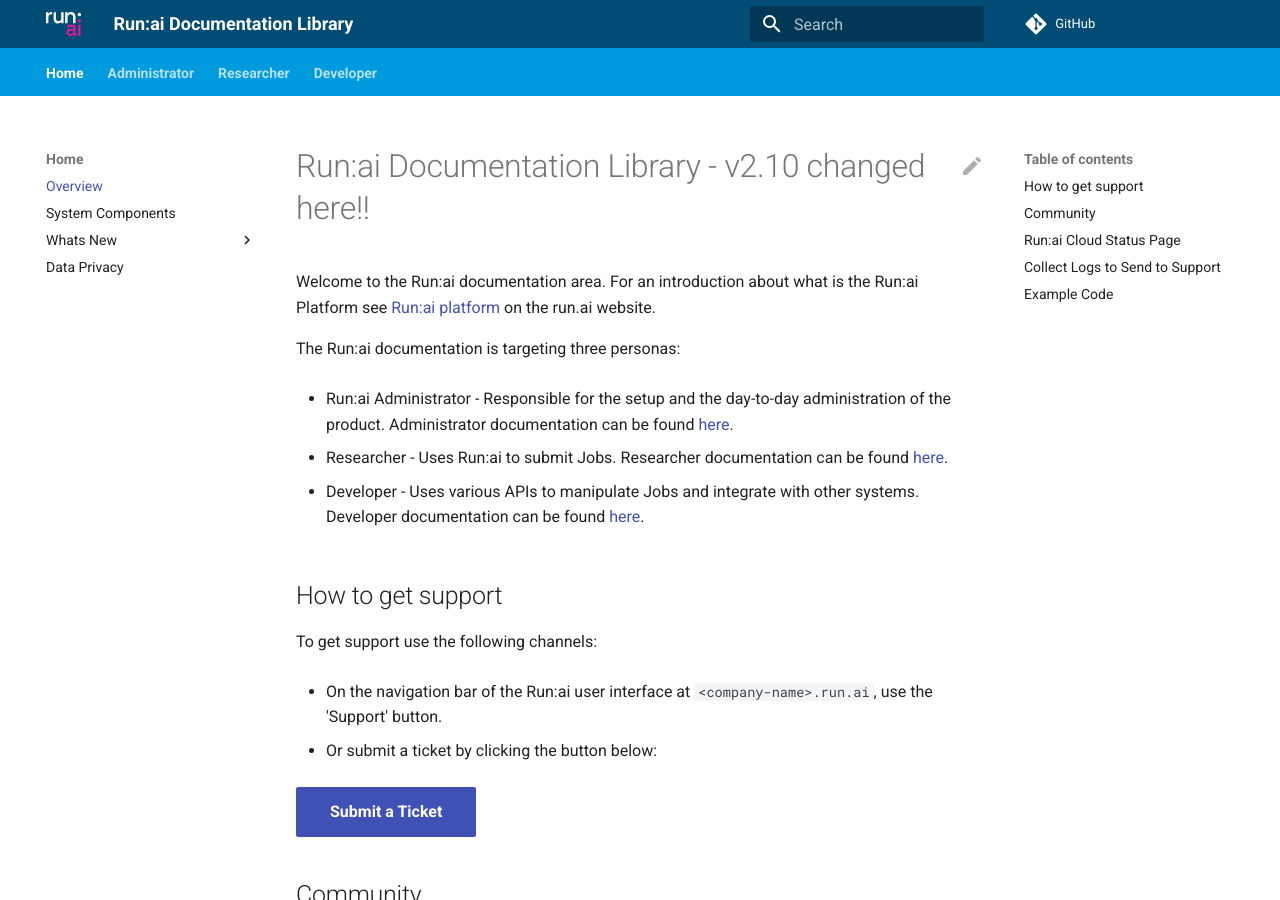
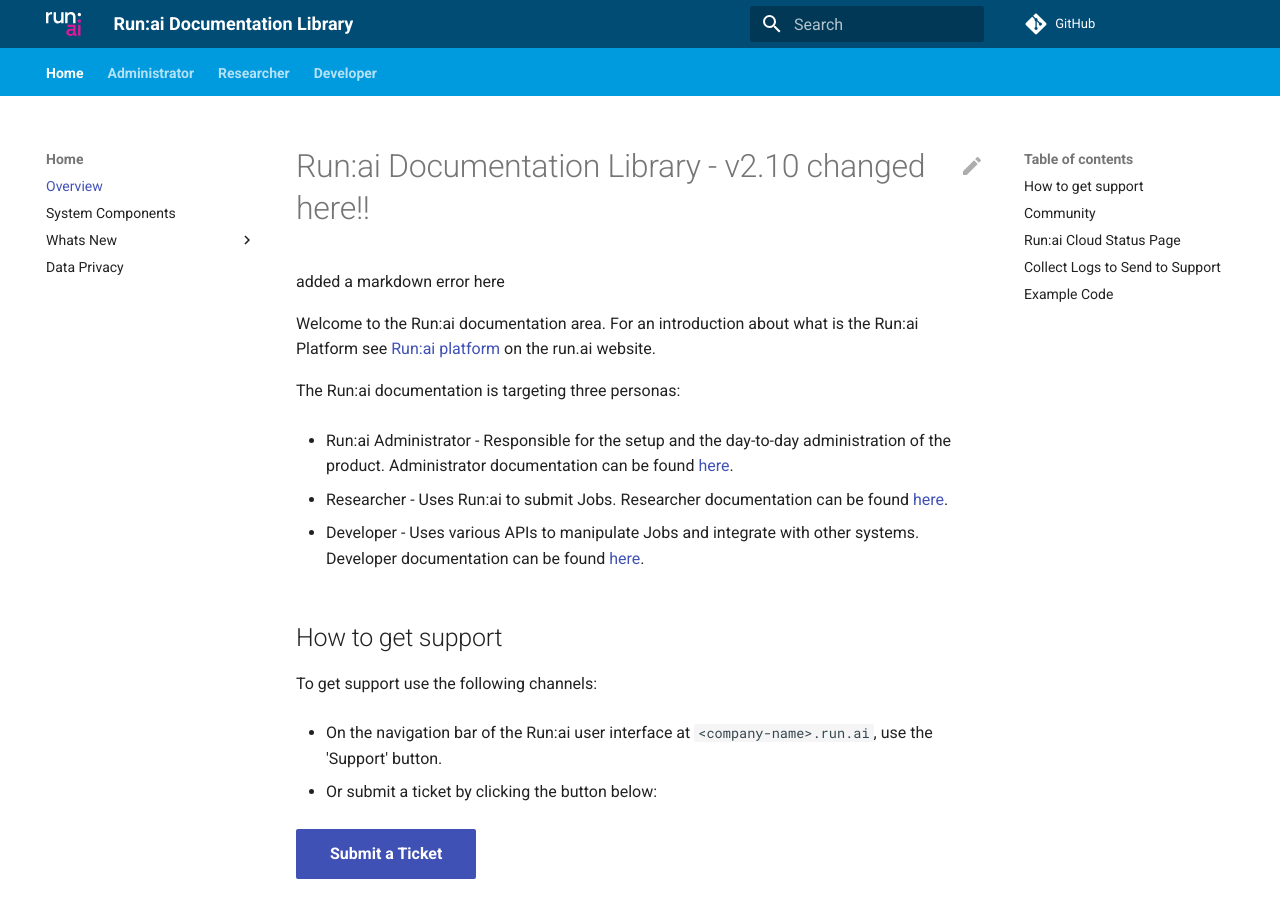
Before and after one commit to jasonnovichRunAI/gh-pages-test, an MkDocs documentation site: the page built from docs/index.md, in a window 1280 px wide and 900 px high. Built offline with MkDocs 1.6.1 and Material for MkDocs 9.7.7, drawn with Linux system fonts in a browser that asks for light colours; comment, search, counter and statistics services are not loaded; the version menu is left out.

Commit message:
added markdown errors

```diff
--- a/docs/index.md
+++ b/docs/index.md
@@ -1,4 +1,9 @@
 # Run:ai Documentation Library -  v2.10 changed here!!
+
+added a markdown error here
+
+
+
 
 Welcome to the Run:ai documentation area. For an introduction about what is the Run:ai Platform see [Run:ai platform](https://www.run.ai/platform/){target=_blank} on the run.ai website.
 
```
Also changed, not shown: docs/home/whats-new-2-9.md (+4 -0 lines).
